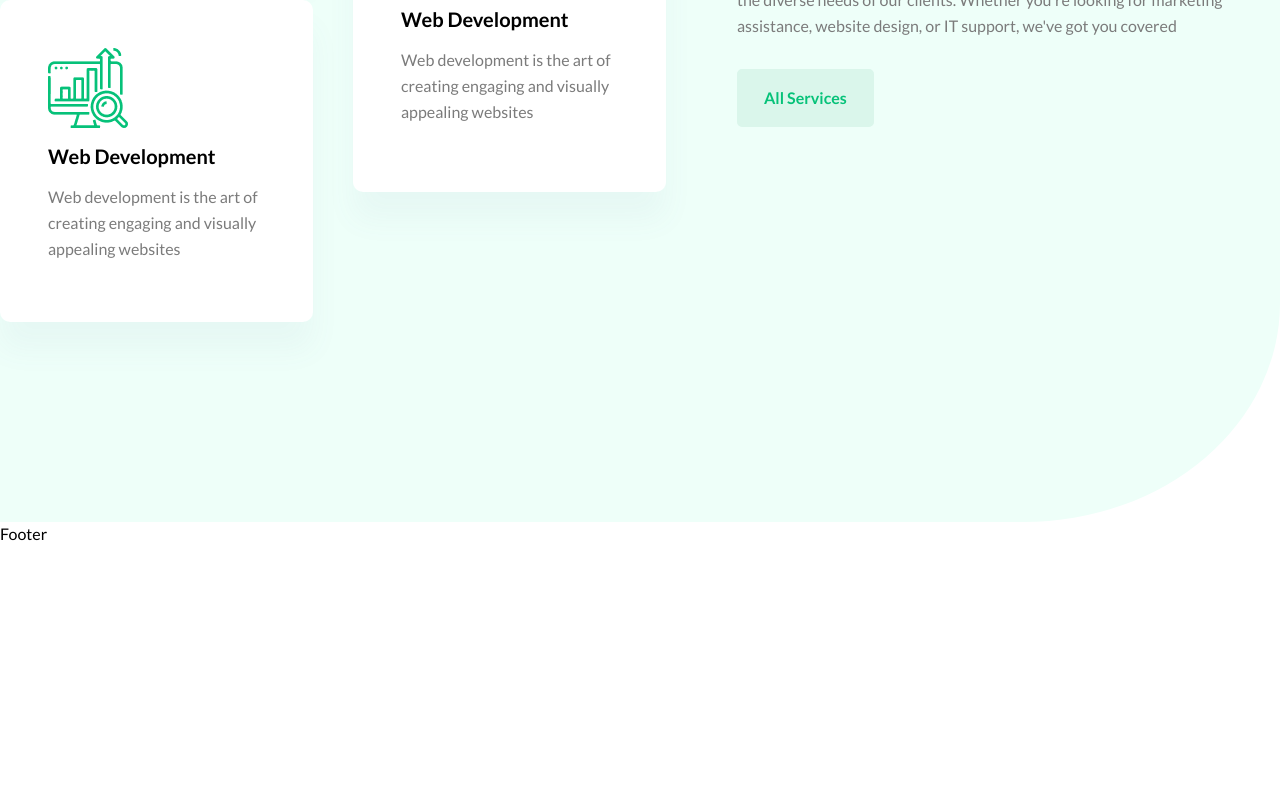
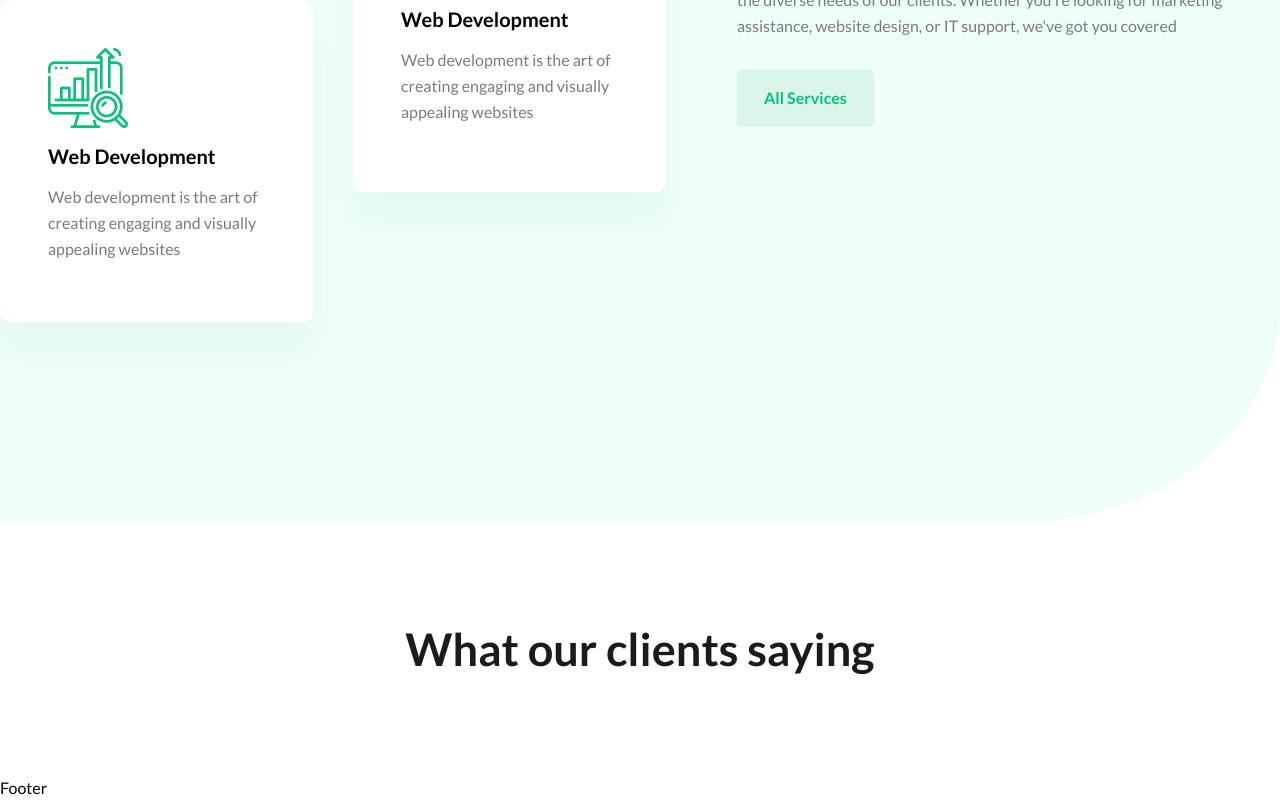
Before and after one commit to menabil/coreWave, a React (Vite) app: page / in a window 1280 px wide. Shown: the part 1846-2646 px from the top of the page. Before the commit the page ends 2392 px from the top, so only its background shows below. Built offline with nearby package versions, Linux system fonts and the light colour scheme.

Commit message:
create review page

```diff
--- a/src/App.jsx
+++ b/src/App.jsx
@@ -1,8 +1,8 @@
 import Home from "./components/Home/Home";
 import { Routes, Route } from "react-router-dom";
 import RootLayouts from "./components/layouts/RootLayouts";
-import About from "./components/pages/About";
 import Error from "./components/pages/Error";
+import About from "./components/Home/About";
 
 function App() {
   return (
--- a/src/components/Home/Home.jsx
+++ b/src/components/Home/Home.jsx
@@ -1,5 +1,6 @@
 import About from "./About";
 import Banner from "./Banner";
+import Review from "./Review";
 import Service from "./Service";
 
 const Home = () => {
@@ -8,6 +9,7 @@ const Home = () => {
       <Banner />
       <About />
       <Service />
+      <Review />
     </>
   );
 };
--- /dev/null
+++ b/src/components/Home/Review.jsx
@@ -0,0 +1,14 @@
+import React from "react";
+import Container from "../common/Container";
+
+const Review = () => {
+  return (
+    <div className="py-25">
+      <Container>
+        <h3 className="text-center text-[#1B1B1B] text-[45px] font-semibold leading-[54px]">What our clients saying</h3>
+      </Container>
+    </div>
+  );
+};
+
+export default Review;
```
